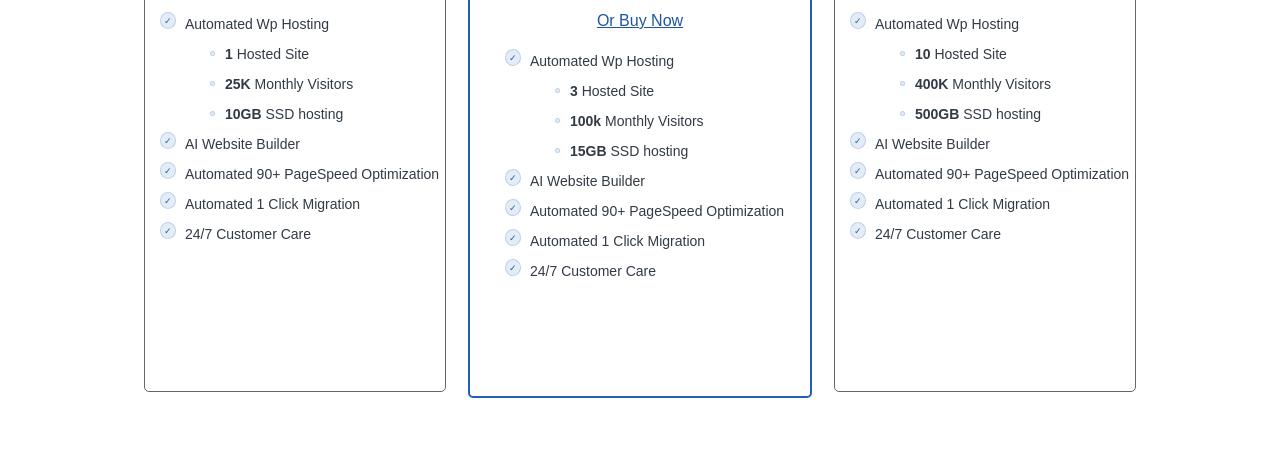
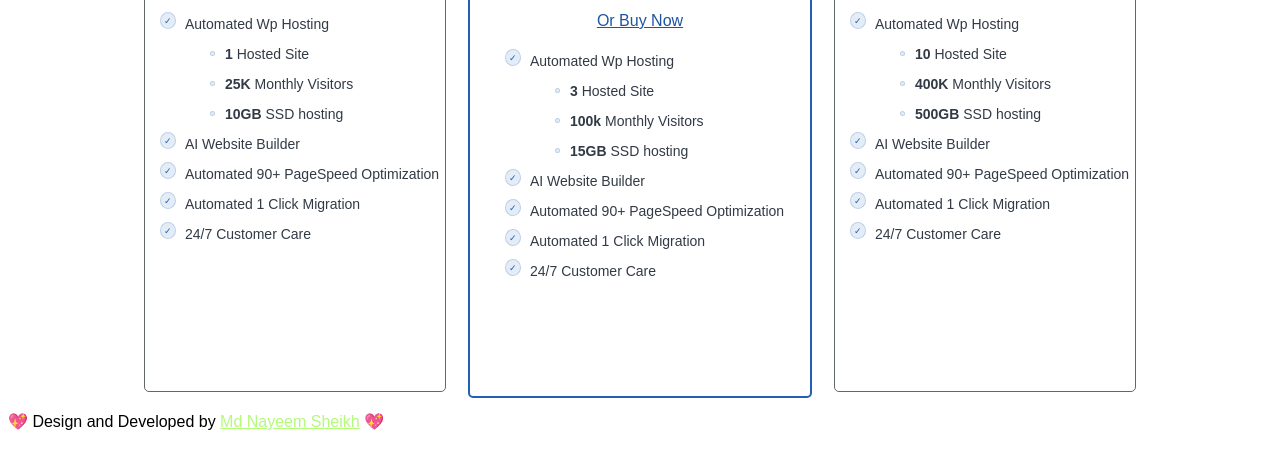
Before and after one commit to NAYEEM65/monthly-yearly-pricing-table, a plain HTML site: page index.html in a window 1280 px wide. Shown: the part 342-800 px from the top of the page. Drawn offline with Linux system fonts and the light colour scheme.

Commit message:
Update index.html
fixed

```diff
--- a/index.html
+++ b/index.html
@@ -4,7 +4,7 @@
     <meta charset="UTF-8">
     <meta http-equiv="X-UA-Compatible" content="IE=edge">
     <meta name="viewport" content="width=device-width, initial-scale=1.0">
-    <title>Document</title>
+    <title>Pricing table</title>
     <link rel="stylesheet" href="style.css">
 </head>
 <body>
@@ -138,6 +138,7 @@
     </div>
 
 </div>
+    <footer class="text-center" style="color: rgb(0, 0, 0;"> 💖 Design and Developed by <a href="https://developernayeem.me" target="blank" style="color: rgb(180, 250, 123);">Md Nayeem Sheikh</a> 💖</footer>
 <script src="./app.js"></script>
 </body>
 </html>
```
